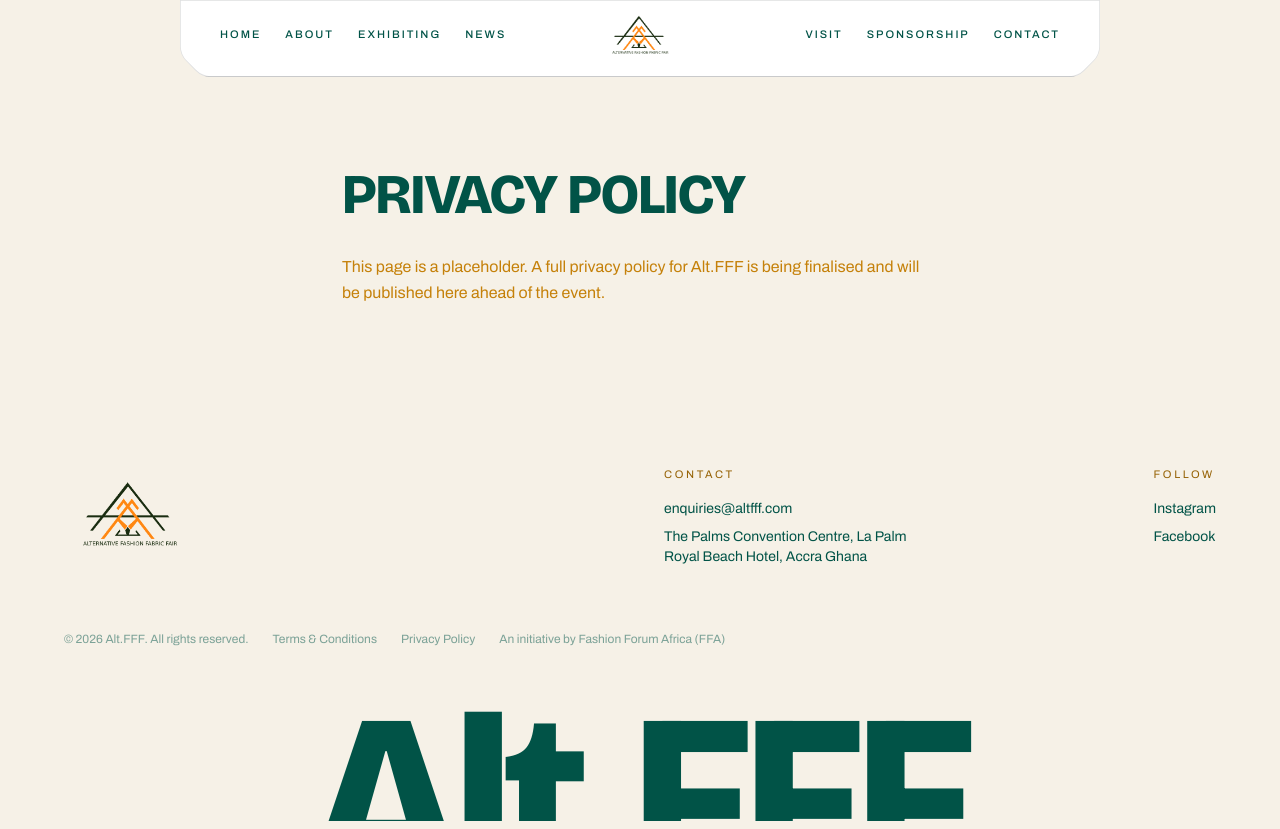
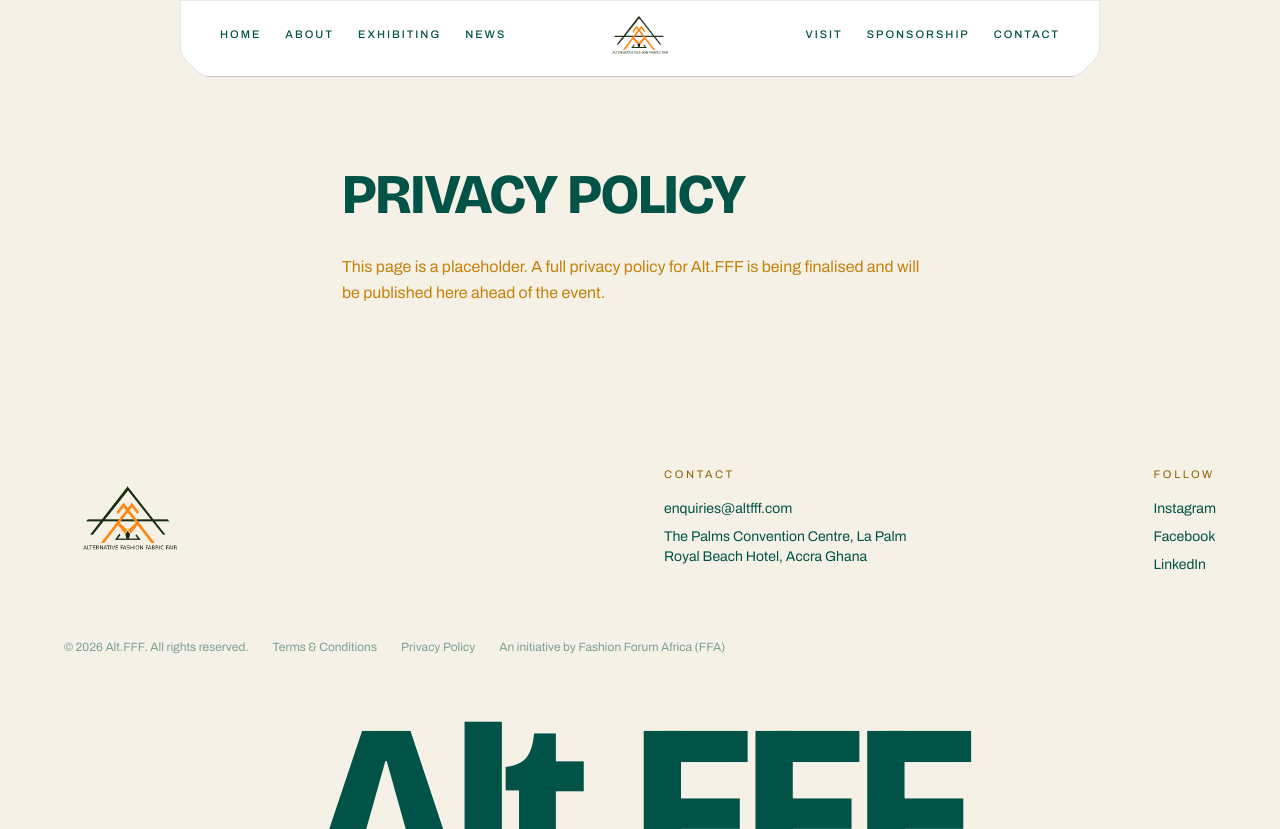
Before and after one commit to cimonstech/altfff, a Next.js app: page /privacy in a window 1280 px wide. Built offline with nearby package versions, Linux system fonts and the light colour scheme.

Commit message:
linkedin

```diff
--- a/src/components/Footer.tsx
+++ b/src/components/Footer.tsx
@@ -8,11 +8,12 @@ import { prefersReducedMotion } from "@/lib/reduced-motion";
 import { EVENT } from "@/lib/constants";
 
 // Instagram is confirmed (Fashion Forum Africa, @fashionforumafrica).
-// LinkedIn removed entirely - FFA has no LinkedIn presence.
 const FACEBOOK_URL = "https://web.facebook.com/profile.php?id=61592337716845";
+const LINKEDIN_URL = "https://www.linkedin.com/company/fashionforumafrica";
 const SOCIALS = [
   { label: "Instagram", href: "https://www.instagram.com/fashionforumafrica" },
   { label: "Facebook", href: FACEBOOK_URL },
+  { label: "LinkedIn", href: LINKEDIN_URL },
 ];
 const WORDMARK = "Alt.FFF";
 const PROXIMITY_RADIUS = 140; // px, cursor influence falls off to 0 past this
```
